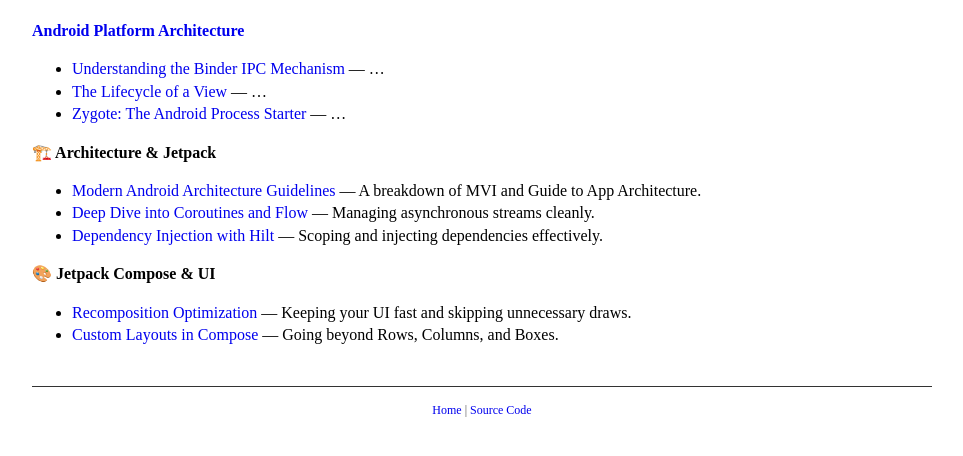
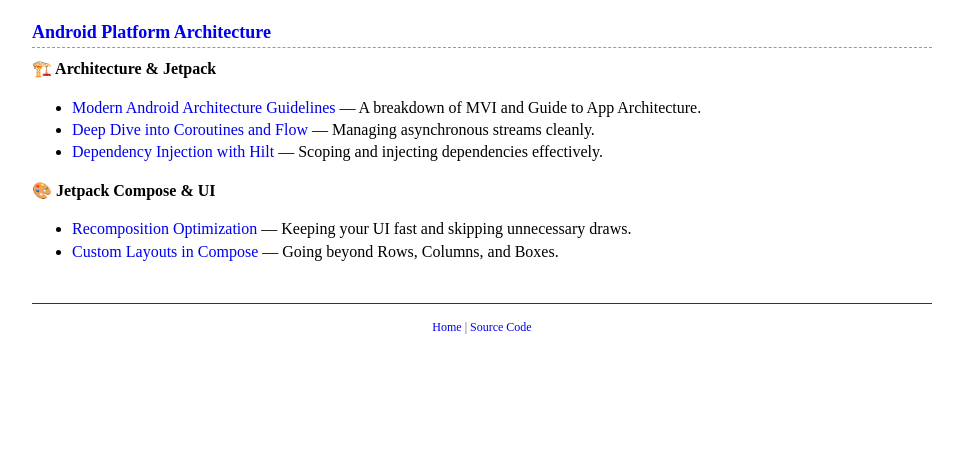
Before and after one commit to michaelrobertobrien/engineering-android, a Jekyll site: the page built from index.md, in a window 1280 px wide. Shown: the top 456 px of the page, without its empty margins (158-1121 px from the left). Built offline with Jekyll 4.4.1, drawn with Linux system fonts in a browser that asks for light colours.

Commit message:
Update index.md

```diff
--- a/index.md
+++ b/index.md
@@ -3,10 +3,7 @@
 title: engineering-android Index
 ---
 
-### [Android Platform Architecture](platform/architecture)
-* [Understanding the Binder IPC Mechanism](framework/binder-ipc) — ...
-* [The Lifecycle of a View](framework/view-lifecycle) — ...
-* [Zygote: The Android Process Starter](framework/zygote-process) — ...
+## [Android Platform Architecture](platform/architecture)
 
 ### 🏗️ Architecture & Jetpack
 * [Modern Android Architecture Guidelines](architecture/maa-guidelines) — A breakdown of MVI and Guide to App Architecture.
```
